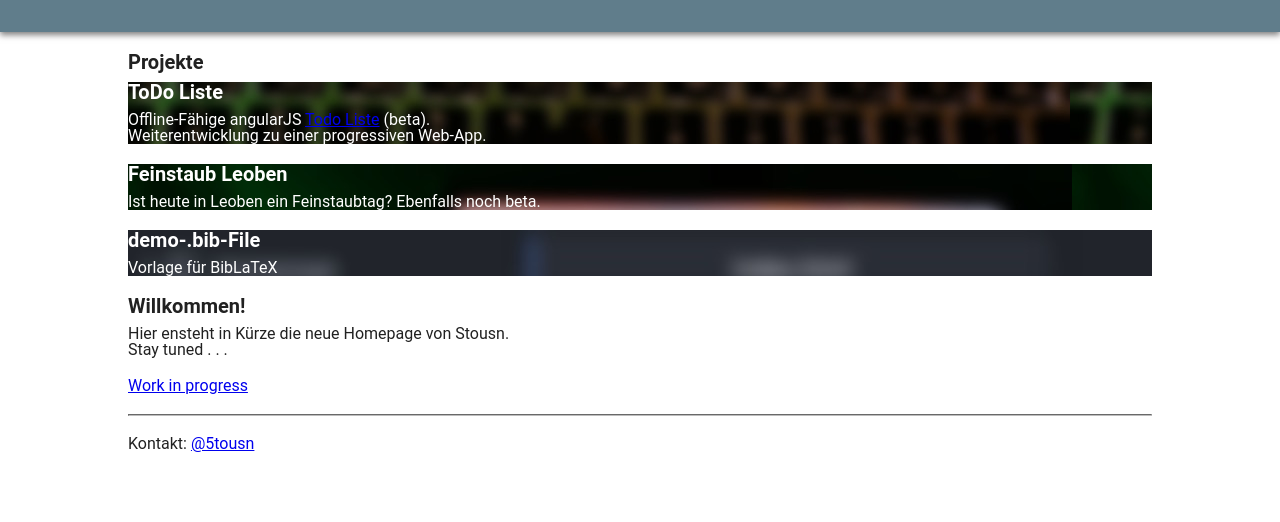
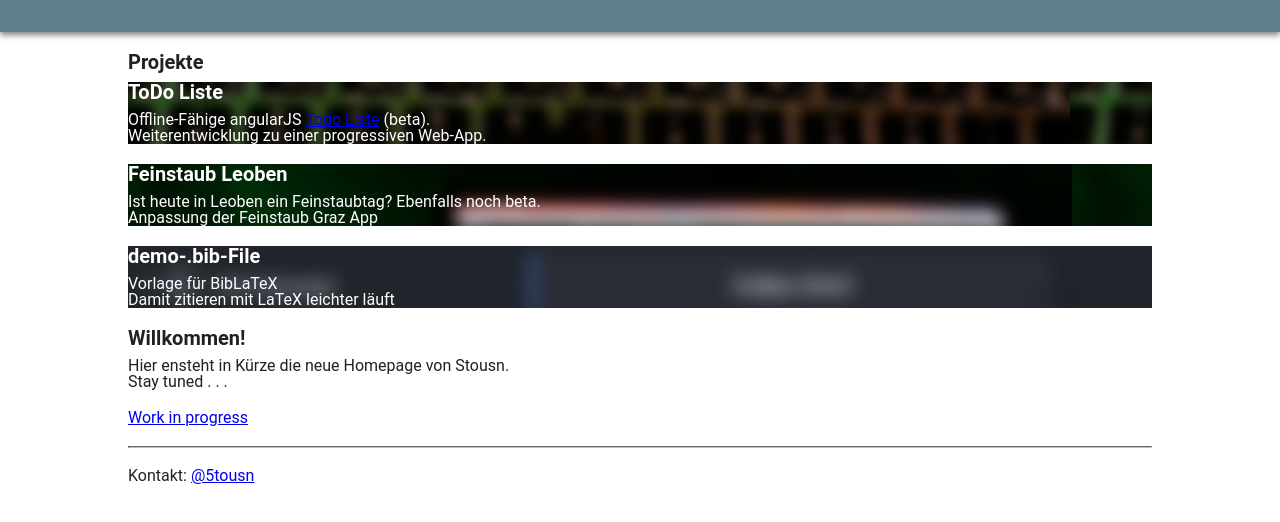
Before and after one commit to Stousn/Homepage, a website: page public/index.html in a window 1280 px wide. Shown: the part 68-590 px from the top of the page. Drawn offline with nearby package versions, Linux system fonts and the light colour scheme; files whose address does not match are found by name.

Commit message:
More project infos added

```diff
--- a/public/index.html
+++ b/public/index.html
@@ -42,11 +42,13 @@
         </div>
         <div class="proj_feinstaub">
           <h2>Feinstaub Leoben</h2>
-          <p>Ist heute in Leoben ein Feinstaubtag? Ebenfalls noch beta.</p>
+          <p>Ist heute in Leoben ein Feinstaubtag? Ebenfalls noch beta.<br>
+          Anpassung der Feinstaub Graz App</p>
         </div>
         <div class="proj_bib">
           <h2>demo-.bib-File</h2>
-          <p>Vorlage für BibLaTeX</p>
+          <p>Vorlage für BibLaTeX<br>
+          Damit zitieren mit LaTeX leichter läuft</p>
         </div>
       </slick>
     </section>
```
